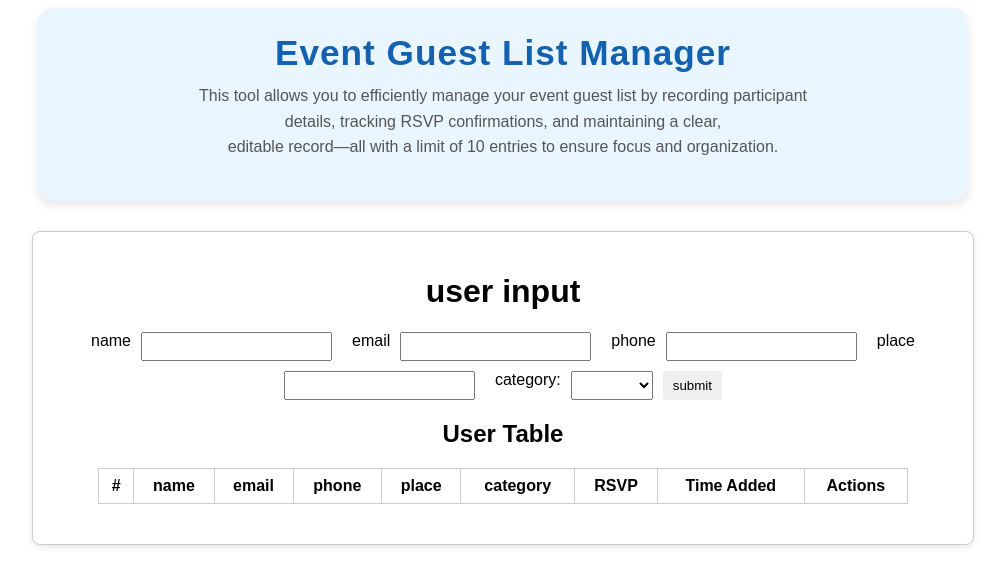
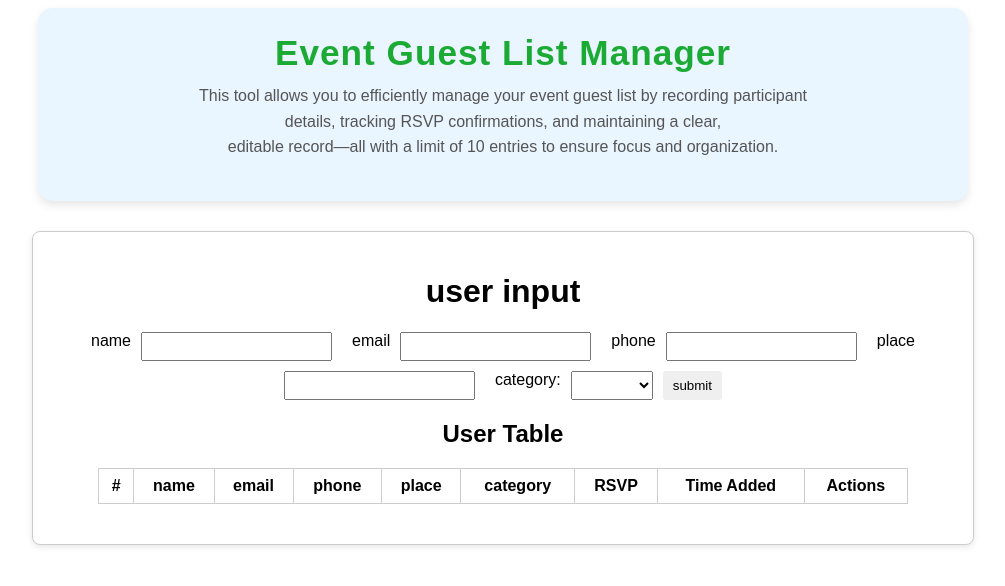
Before and after one commit to okukubrianokoth/Event-Guest-List-Manager, a plain HTML site: page index.html in a window 1280 px wide. Shown: the whole page, without its empty margins (137-1142 px from the left). Drawn offline with Linux system fonts and the light colour scheme.

Commit message:
changed colour

```diff
--- a/index.css
+++ b/index.css
@@ -81,7 +81,7 @@ header {
 header h1 {
   margin: 0;
   font-size: 2.2rem;
-  color: #1361af;
+  color: #1baa33;
   letter-spacing: 1px;
 }
 
```
